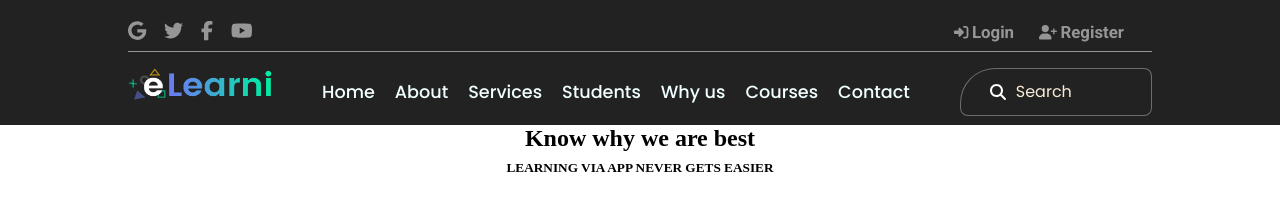
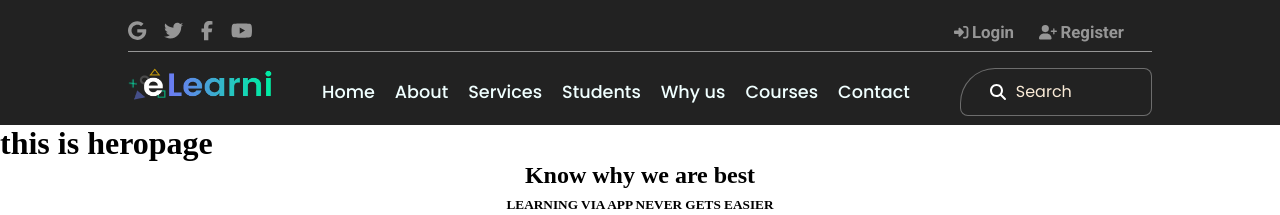
Before and after one commit to SrivastavaPragya/CourseSellingFrontend, a React (Vite) app: page / in a window 1280 px wide. Shown: the top 215 px of the page. Built offline with nearby package versions, Linux system fonts and the light colour scheme; a web font is replaced by a local one.

Commit message:
updating css

```diff
--- a/src/components/HomeComponent/HeroPage.jsx
+++ b/src/components/HomeComponent/HeroPage.jsx
@@ -5,7 +5,7 @@ const HeroPage = () => {
   return (
     <div>
 
-
+      <h1>this is heropage</h1>
     </div>
   )
 }
```
